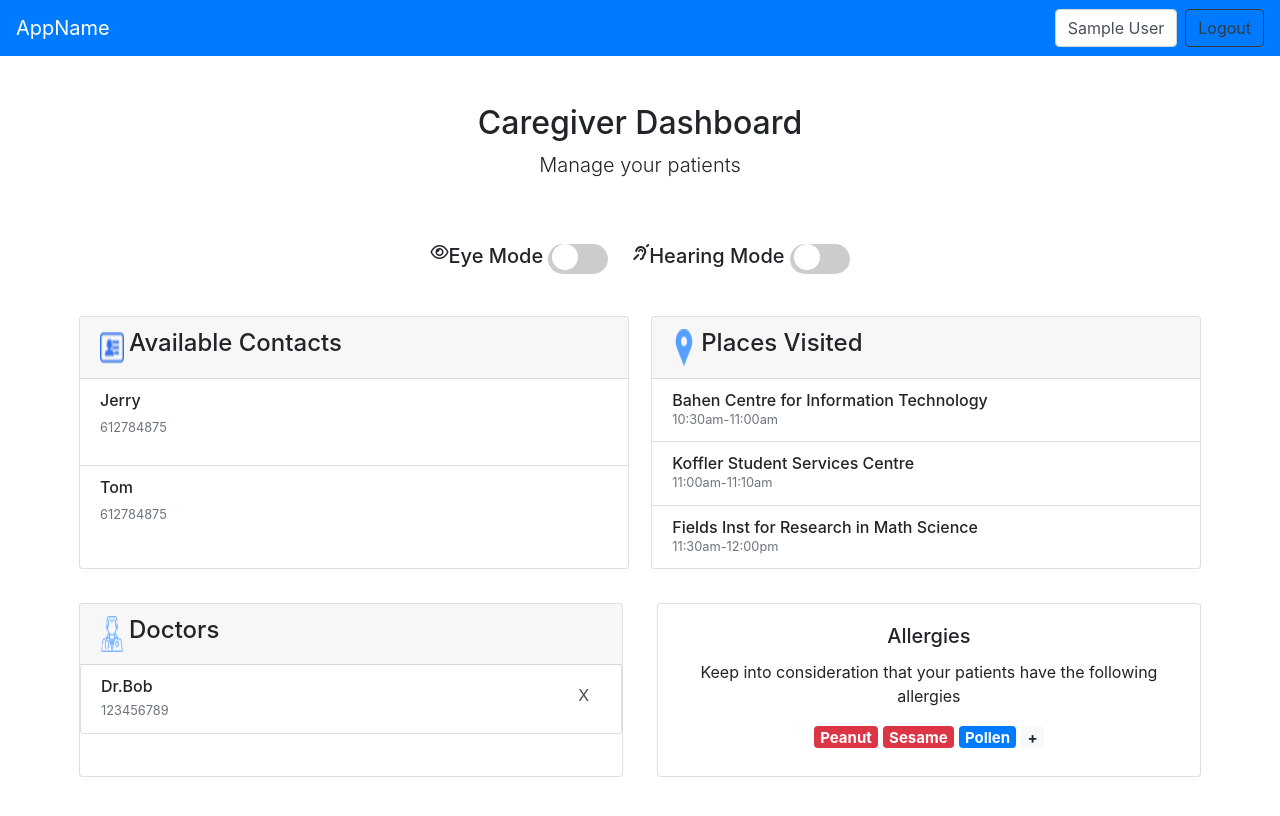
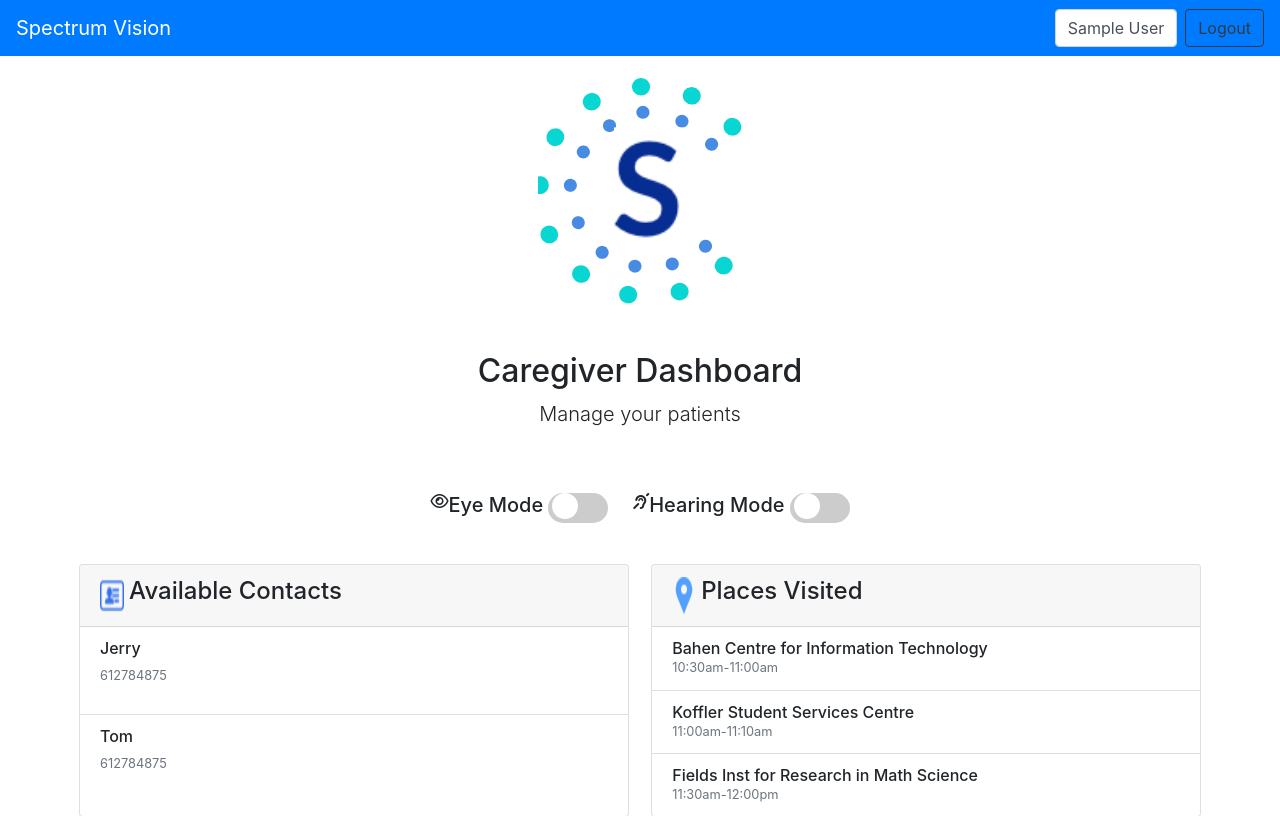
Before and after one commit to sasoripathos/SpectrumVision, a Django app: page / in a window 1280 px wide. Shown: the top 816 px of the page. Run offline with Django 3.2, Linux system fonts and the light colour scheme; some libraries are stand-ins or nearby versions.

Commit message:
front end done

```diff
--- a/backend/templates/index.html
+++ b/backend/templates/index.html
@@ -2,7 +2,7 @@
 <!DOCTYPE html>
 <html>
 <head>
-    <title>CamVidPic</title>
+    <title>Spectrum Vision</title>
     <meta charset="utf-8">
     <meta name="viewport" content="width=device-width, initial-scale=1, shrink-to-fit=no">
     <link rel="stylesheet" href="https://stackpath.bootstrapcdn.com/bootstrap/4.3.1/css/bootstrap.min.css" integrity="sha384-ggOyR0iXCbMQv3Xipma34MD+dH/1fQ784/j6cY/iJTQUOhcWr7x9JvoRxT2MZw1T" crossorigin="anonymous">
@@ -13,7 +13,7 @@
 </head>
 <body>
     <nav class="navbar navbar-expand-md navbar-dark bg-primary">
-      <a class="navbar-brand" href="#">AppName</a>
+      <a class="navbar-brand" href="#">Spectrum Vision</a>
       <div class="collapse navbar-collapse" id="navbarsExampleDefault">
         <div class="navbar-nav mr-auto"></div>
         <form class="form-inline my-2 my-lg-0">
@@ -24,6 +24,9 @@
       </div>
     </nav>
     <div class="container">
+      <div style = "text-align:center;margin-top:2%">
+        <img src = "{% static 'img/logo.png' %}">
+      </div>
         <div class="py-5 text-center">
             <h2>Caregiver Dashboard</h2>
             <p class="lead">Manage your patients</p>
@@ -48,7 +51,7 @@
         <div class = "cards">
                 <div class="card" style="width: 50%;margin-top:3%;">
                         <div style = "display:flex;flex-direction: row;" class ="card-header">
-                          <img src = "img/contacts.png">
+                          <img src = "{% static 'img/contacts.png' %}">
                           <h4 style = "margin-left:5px;">Available Contacts</h4>
                         </div>
                         <ul class="list-group list-group-flush">
@@ -68,7 +71,7 @@
                 </div>
                 <div class="card" style="width: 50%;margin-top:3%;margin-left:2%;">
                         <div style = "display:flex;flex-direction: row;" class ="card-header">
-                          <img src = "img/places.png">
+                          <img src = "{% static 'img/places.png' %}">
                           <h4 style = "margin-left:5px;">Places Visited</h4>
                         </div>
                         <ul class="list-group list-group-flush">
@@ -111,7 +114,7 @@
         <div style = "display:flex;flex-direction:row">
         <div class="card" style="width: 50%;margin-top:3%;margin-left:0%;">
                 <div style = "display:flex;flex-direction: row;" class ="card-header">
-                  <img src = "img/doctor.png">
+                  <img src = "{% static 'img/doctor.png' %}">
                   <h4 style = "margin-left:5px;">Doctors</h4>
                 </div>
                 <ul class="list-group mb-3">
```
Also changed, not shown: backend/static/img/logo.png (added), static/img/logo.png (added), 4 other files.
